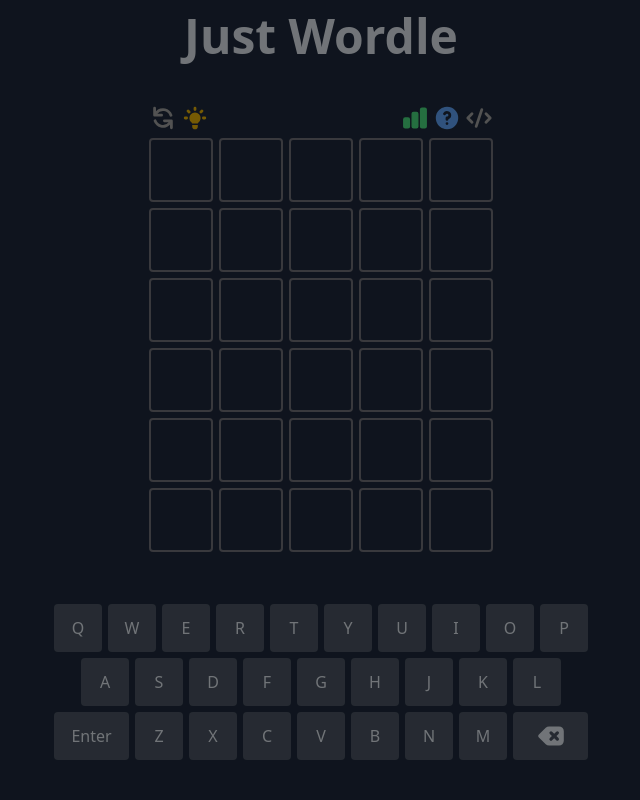
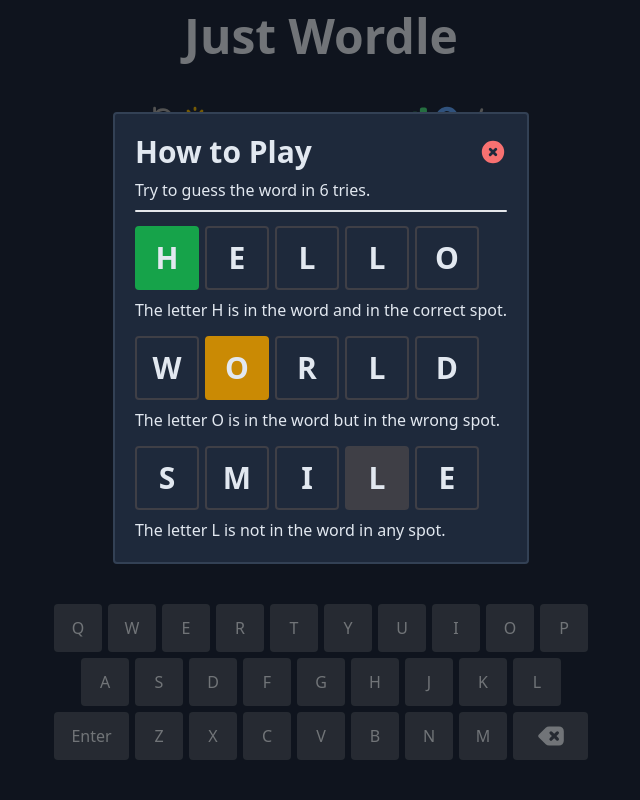
Before and after one commit to jma8774/Wordle-TypeScript, a React (Create React App) app: page / in a window 1280 px wide. Both pictures are taken after a click on the element 766 px from the left and 118 px from the top of the page. Shown: the top 800 px of the page, without its empty margins (319-959 px from the left). Built offline with nearby package versions, Linux system fonts and the light colour scheme.

Commit message:
feat: Instruction/Help icon works

```diff
--- a/src/App.tsx
+++ b/src/App.tsx
@@ -1,4 +1,4 @@
-import React, { useState, useEffect } from "react";
+import React, { useState, useEffect, useRef } from "react";
 import useFetchWords from "./hooks/useFetchWords";
 import {
   Header,
@@ -6,6 +6,7 @@
   Guesses,
   Keyboard,
   Instruction,
+  Stats,
   Confetti,
 } from "./components";
 import { useAppDispatch, useAppSelector } from "./redux/hooks";
@@ -25,6 +26,7 @@
 import { resetModals } from "./redux/features/setting/settingSlice";
 
 const App = () => {
+  console.log("App render");
   const dispatch = useAppDispatch();
   const { status, wordle } = useAppSelector((state) => state.game);
   const { guesses, row, col } = useAppSelector((state) => state.guesses);
@@ -32,10 +34,10 @@
   const { showHelp, showStat } = useAppSelector((state) => state.setting);
   const { answers, words } = useFetchWords();
 
-  console.log("App render");
-
   useEffect(() => {
     const handleKeyPress = (e: KeyboardEvent): void => {
+      if (showHelp || showStat) return;
+
       let preventDefault = true;
       if (e.code === "Enter") {
         submitWord(dispatch, row, guesses, words.current, wordle);
@@ -45,27 +47,33 @@
         submitChar(dispatch, status, e.key.toLowerCase());
       } else if (e.code === "Space") {
         newGame(dispatch, answers.current);
+      } else if (e.code === "Digit9") {
+        dispatch(resetModals());
       } else preventDefault = false;
 
       if (preventDefault) e.preventDefault();
     };
-
     // Add event listeners on new render
     window.addEventListener("keydown", handleKeyPress);
     // Remove event listeners on cleanup
     return () => {
       window.removeEventListener("keydown", handleKeyPress);
     };
-  }, [dispatch, answers, guesses, row, status, wordle, words]);
+  }); // Empty dependency because this relies on pretty much all the states
 
-  const bodyClass = classNames("min-h-screen min-w-screen bg-slate-800", {
-    "brightness-50": showHelp || showStat,
-    "brightness-100": !(showHelp || showStat),
-  });
+  const bodyClass = classNames(
+    "min-h-screen min-w-screen flex flex-col items-center gap-1 text-slate-200 mx-auto bg-slate-800",
+    {
+      "brightness-50": showHelp || showStat,
+      "brightness-100": !(showHelp || showStat),
+    }
+  );
   return (
-    <div className={bodyClass}>
+    <>
       <Confetti status={status} />
-      <div className="flex flex-col items-center gap-1 text-slate-200 mx-auto">
+      <Instruction />
+      <Stats />
+      <div className={bodyClass}>
         <Header className="mt-3" />
         <div className="w-min">
           <Toolbar
@@ -92,7 +100,7 @@
           <span> wordle: {wordle} </span>
         </div>
       </div>
-    </div>
+    </>
   );
 };
 
--- /dev/null
+++ b/src/components/Divider/index.tsx
@@ -0,0 +1,21 @@
+import classNames from "classnames";
+import React from "react";
+
+interface Props {
+  pt?: number;
+  pb?: number;
+  width?: number;
+  color?: number;
+}
+
+const Divider = ({ pt, pb, width, color }: Props) => {
+  const dividerClass = classNames(
+    "border-t-2 rounded-md",
+    `border-${color || "slate-600"}`,
+    `pt-${pt || "2"}`,
+    `pb-${pb || "3"}`
+  );
+  return <div className={dividerClass} />;
+};
+
+export default React.memo(Divider);
--- a/src/components/Guesses/Node.tsx
+++ b/src/components/Guesses/Node.tsx
@@ -8,7 +8,7 @@
 };
 
 interface CharColor {
-  id: number;
+  id?: number;
   ch: string;
   color: string;
 }
--- a/src/components/Instruction/index.tsx
+++ b/src/components/Instruction/index.tsx
@@ -1,16 +1,71 @@
-import React from "react";
+import React, { useRef } from "react";
+import useCloseOnClickOutside from "../../hooks/useCloseOnClickOutside";
+import { resetModals } from "../../redux/features/setting/settingSlice";
+import { useAppDispatch, useAppSelector } from "../../redux/hooks";
+import { CloseIcon } from "../icons";
+import { Divider } from "../";
+import Node from "../Guesses/Node";
 
-interface Props {
-  closeInstruction: () => void;
-}
+interface Props {}
 
-const Instuction = ({ closeInstruction }: Props) => {
+const Row = ({
+  wordle,
+  guess,
+  colorCol,
+}: {
+  wordle: string;
+  guess: string;
+  colorCol: number;
+}) => {
+  const getColor = (i: number): "init" | "almost" | "success" | "never" => {
+    if (i !== colorCol) return "init";
+    if (guess[i] === wordle[i]) return "success";
+    return wordle.includes(guess[i]) ? "almost" : "never";
+  };
+
   return (
-    <div
-      onClick={closeInstruction}
-      className="absolute bg-slate-700 z-10 rounded"
-    >
-      click to close
+    <div className="flex gap-1.5 mt-1.5 text-3xl font-bold">
+      {Array.from(guess).map((ch, idx) => {
+        return <Node key={idx} pair={{ ch: ch, color: getColor(idx) }} />;
+      })}
+    </div>
+  );
+};
+
+const WrapText = ({ text }: { text: string }) => {
+  return <div className="max-w-fit"> {text} </div>;
+};
+
+const Instuction = (props: Props) => {
+  const dispatch = useAppDispatch();
+  const { showHelp } = useAppSelector((state) => state.setting);
+  const ref = useRef<HTMLDivElement>(null);
+  useCloseOnClickOutside(ref, () => dispatch(resetModals()));
+
+  if (!showHelp) return null;
+
+  return (
+    <div className="absolute bg-transparent w-screen h-screen z-10">
+      <div
+        className="flex flex-col gap-2 border-2 border-slate-700 bg-slate-800 w-max mx-auto my-28 p-5 rounded text-slate-200 animate-modal"
+        ref={ref}
+      >
+        <span className="flex items-center">
+          <div className="grow font-bold text-3xl">How to Play</div>
+          <CloseIcon
+            onClick={() => dispatch(resetModals())}
+            className="h-6 w-6 sm:h-7 sm:w-7 fill-red-400 hover:fill-red-500"
+          />
+        </span>
+        <div className="max-w-fit">Try to guess the word in 6 tries.</div>
+        <Divider pb={5} pt={10} />
+        <Row guess="hello" wordle="h####" colorCol={0} />
+        <WrapText text="The letter H is in the word and in the correct spot." />
+        <Row guess="world" wordle="o####" colorCol={1} />
+        <WrapText text="The letter O is in the word but in the wrong spot." />
+        <Row guess="smile" wordle="#####" colorCol={3} />
+        <WrapText text="The letter L is not in the word in any spot." />
+      </div>
     </div>
   );
 };
--- /dev/null
+++ b/src/components/Stats/index.tsx
@@ -0,0 +1,35 @@
+import React, { useRef } from "react";
+import useCloseOnClickOutside from "../../hooks/useCloseOnClickOutside";
+import { resetModals } from "../../redux/features/setting/settingSlice";
+import { useAppDispatch, useAppSelector } from "../../redux/hooks";
+import { CloseIcon } from "../icons";
+
+interface Props {}
+
+const Stats = (props: Props) => {
+  const dispatch = useAppDispatch();
+  const { showStat } = useAppSelector((state) => state.setting);
+  const ref = useRef<HTMLDivElement>(null);
+  useCloseOnClickOutside(ref, () => dispatch(resetModals()));
+
+  if (!showStat) return null;
+
+  return (
+    <div className="absolute bg-transparent w-screen h-screen z-10">
+      <div
+        className="flex flex-col gap-2 border-2 border-slate-700 bg-slate-800 w-max mx-auto my-28 p-5 rounded text-slate-200 animate-modal"
+        ref={ref}
+      >
+        <span className="flex items-center">
+          <div className="grow font-bold text-3xl">Statistics</div>
+          <CloseIcon
+            onClick={() => dispatch(resetModals())}
+            className="h-6 w-6 sm:h-7 sm:w-7 fill-red-400 hover:fill-red-500"
+          />
+        </span>
+      </div>
+    </div>
+  );
+};
+
+export default React.memo(Stats);
--- a/src/components/buttons/ButtonWrapper.tsx
+++ /dev/null
@@ -1,17 +0,0 @@
-import React from "react";
-
-interface ButtonProps {
-  children: React.ReactNode;
-  className?: string;
-  onClick?: () => void;
-}
-
-const ButtonWrapper = ({ children, onClick, className = "" }: ButtonProps) => {
-  return (
-    <span onClick={onClick} className={`${className} hover:cursor-pointer`}>
-      {children}
-    </span>
-  );
-};
-
-export default ButtonWrapper;
--- /dev/null
+++ b/src/components/icons/CloseIcon.tsx
@@ -0,0 +1,20 @@
+import IconWrapper from "./IconWrapper";
+
+interface CloseIconProp {
+  onClick?: () => void;
+  className: string;
+}
+
+const CloseIcon = ({ className, onClick }: CloseIconProp) => {
+  return (
+    <IconWrapper onClick={onClick} className={className}>
+      <path
+        fill-rule="evenodd"
+        d="M10 18a8 8 0 100-16 8 8 0 000 16zM8.707 7.293a1 1 0 00-1.414 1.414L8.586 10l-1.293 1.293a1 1 0 101.414 1.414L10 11.414l1.293 1.293a1 1 0 001.414-1.414L11.414 10l1.293-1.293a1 1 0 00-1.414-1.414L10 8.586 8.707 7.293z"
+        clip-rule="evenodd"
+      />
+    </IconWrapper>
+  );
+};
+
+export default CloseIcon;
--- a/src/components/icons/index.ts
+++ b/src/components/icons/index.ts
@@ -5,3 +5,4 @@
 export { default as CodeIcon } from "./CodeIcon";
 export { default as BackspaceIcon } from "./BackspaceIcon";
 export { default as LightbulbIcon } from "./LightbulbIcon";
+export { default as CloseIcon } from "./CloseIcon";
--- a/src/components/index.ts
+++ b/src/components/index.ts
@@ -2,5 +2,7 @@
 export { default as Toolbar } from "./Toolbar/index";
 export { default as Guesses } from "./Guesses/index";
 export { default as Keyboard } from "./Keyboard/index";
+export { default as Stats } from "./Stats/index";
 export { default as Instruction } from "./Instruction/index";
 export { default as Confetti } from "./Confetti/index";
+export { default as Divider } from "./Divider/index";
--- /dev/null
+++ b/src/hooks/useCloseOnClickOutside.tsx
@@ -0,0 +1,23 @@
+import { RefObject, useEffect } from "react";
+
+// Purpose of this hook is to mimic normal arrays, this allows us to 'mutate' our state which we otherwise wouldn't be able to in React
+const useCLoseOnClickOutside = (
+  ref: RefObject<HTMLElement>,
+  handler: () => void
+) => {
+  useEffect(() => {
+    const handleMouseClick = (e: MouseEvent | TouchEvent) => {
+      if (!ref.current || ref.current.contains(e.target as Node)) return;
+      handler();
+    };
+
+    window.addEventListener("mousedown", handleMouseClick);
+    window.addEventListener("touchstart", handleMouseClick);
+    return () => {
+      window.removeEventListener("mousedown", handleMouseClick);
+      window.removeEventListener("touchstart", handleMouseClick);
+    };
+  }, [ref, handler]);
+};
+
+export default useCLoseOnClickOutside;
--- a/src/redux/features/setting/settingSlice.ts
+++ b/src/redux/features/setting/settingSlice.ts
@@ -1,4 +1,4 @@
-import { createSlice, PayloadAction } from "@reduxjs/toolkit";
+import { createSlice } from "@reduxjs/toolkit";
 import type { RootState } from "../../store";
 
 // Define a type for the slice state
--- a/tailwind.config.js
+++ b/tailwind.config.js
@@ -38,6 +38,18 @@
       serif: ["ui-serif", "Georgia"],
       mono: ["ui-monospace", "SFMono-Regular"],
     },
+    extend: {
+      keyframes: {
+        pop: {
+          "0%": { transform: "scale(70%)" },
+          "80%": { transform: "scale(110%)" },
+          "100%": { transform: "scale(100%)" },
+        },
+      },
+      animation: {
+        modal: "pop 0.2s ease-in-out 1",
+      },
+    },
   },
   plugins: [],
 };
```
